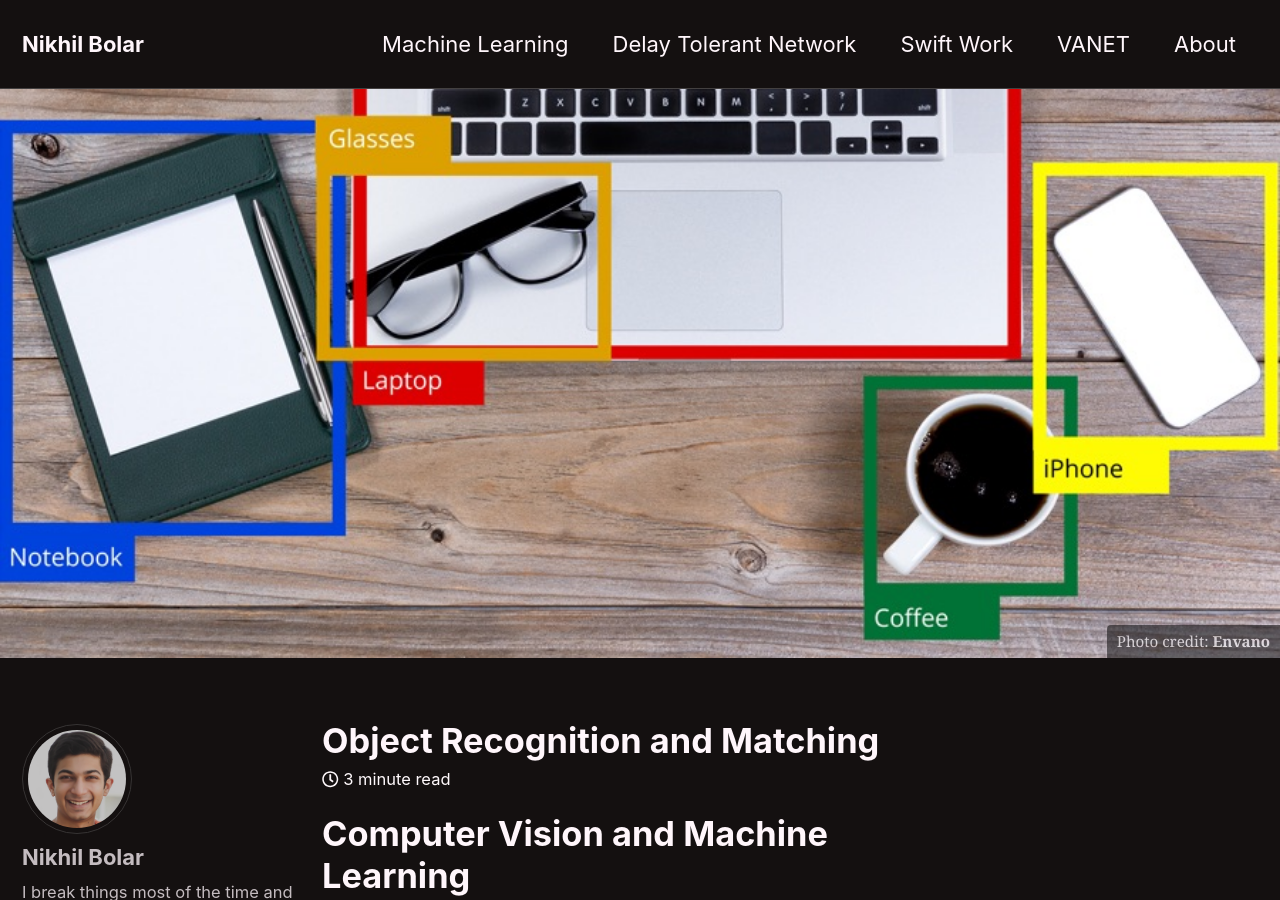
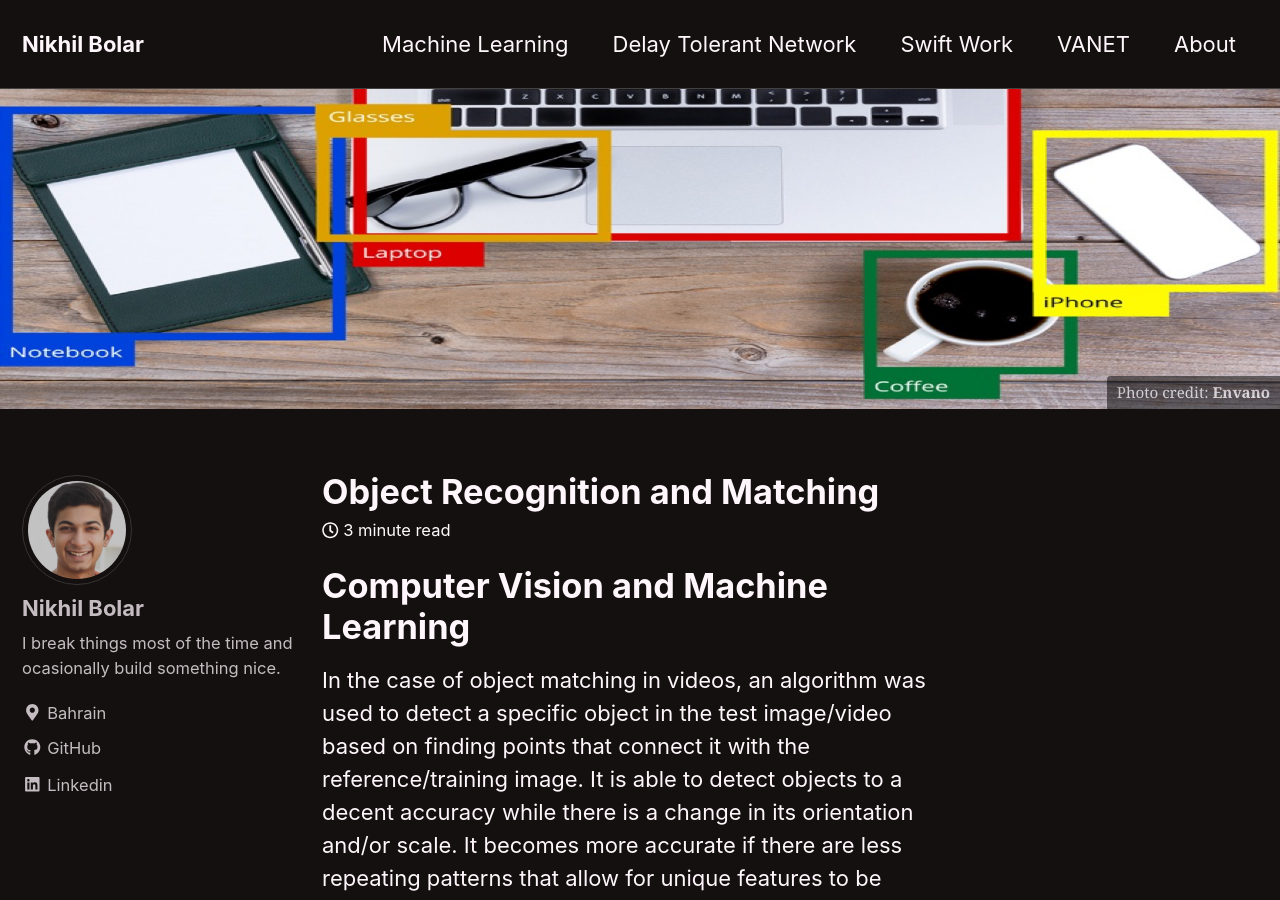
Before and after one commit to nbolar/nbolar.github.io, a Jekyll site: the page built from _posts/2018-01-20-computervision.md, in a window 1280 px wide and 900 px high. Built offline with Jekyll 4.4.1, drawn with Linux system fonts in a browser that asks for light colours; cached includes are drawn as plain includes.

Commit message:
Updated Vision stuff

```diff
--- a/_posts/2018-01-20-computervision.md
+++ b/_posts/2018-01-20-computervision.md
@@ -4,7 +4,7 @@
 tags: [computer vision, object recognition, matching]
 category: [machine]
 header:
-  image: "/images/vision1.jpg"
+  image: "/images/vision1.png"
   caption: "Photo credit: [**Envano**](https://envano.com)"
 excerpt: "Computer Vision, Object Recognition"
 ---
```
Also changed, not shown: images/vision1.png (added).
